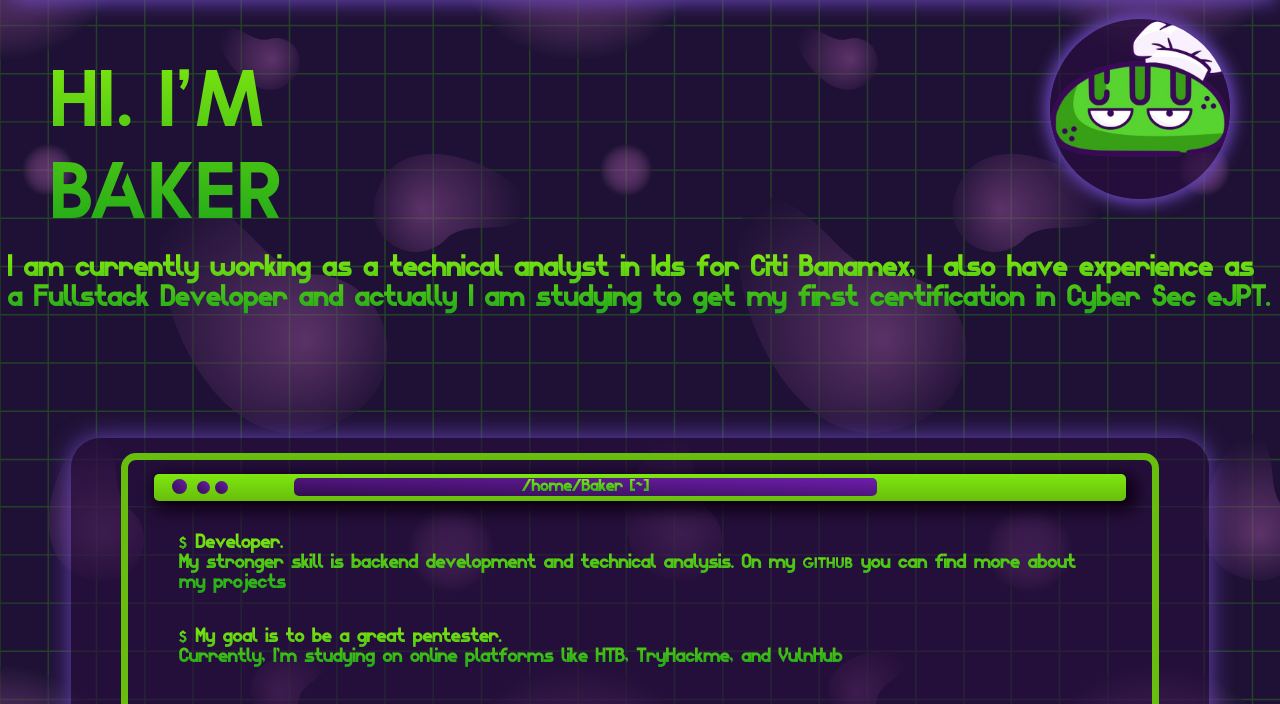
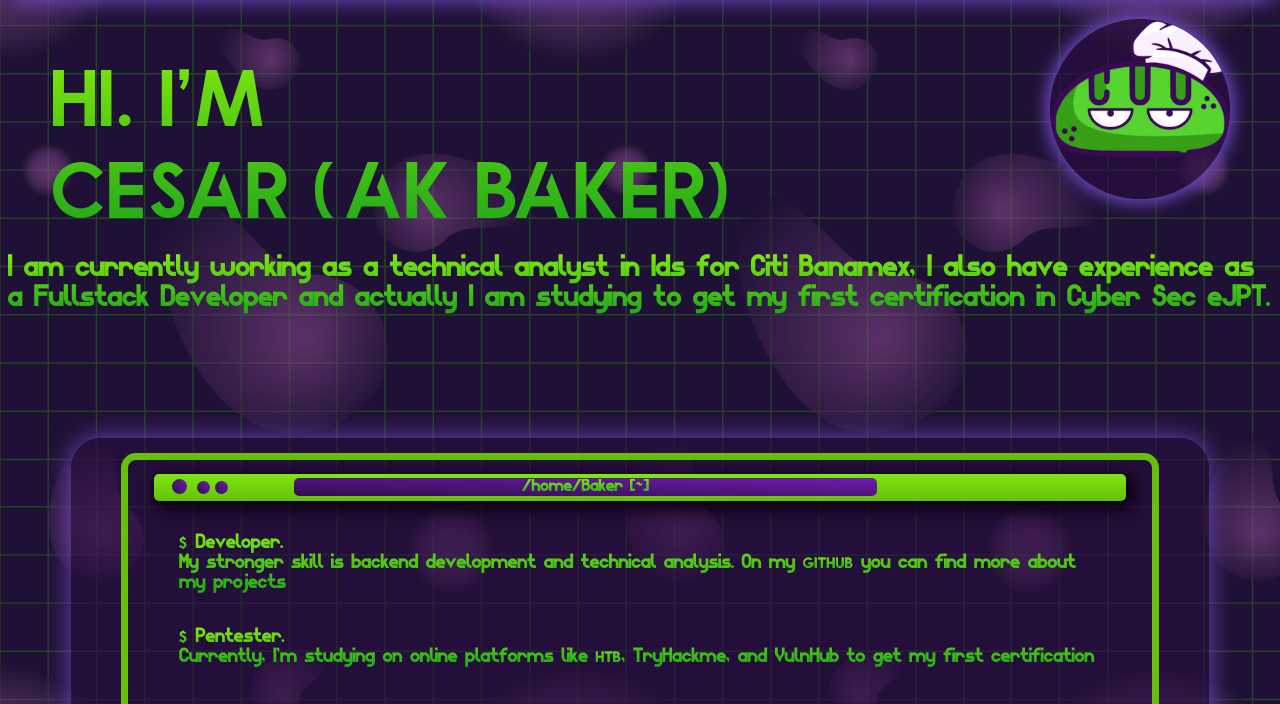
Before and after one commit to CesarGBkR/CesarGBkR.github.io, a website: page index.html in a window 1280 px wide. Shown: the part 71-775 px from the top of the page. Drawn offline with Linux system fonts and the light colour scheme.

Commit message:
Index update

```diff
--- a/index.html
+++ b/index.html
@@ -19,7 +19,7 @@
             </div>
         </nav>
         <div>
-            <h1 class="welcome">Hi. I'm <br>Baker</h1>
+            <h1 class="welcome">Hi. I'm <br>Cesar (ak Baker)</h1>
         </div>
         <img class="Cesar" src="./assets/Files/Cesar.jpg" alt="My picture">
     </header>
@@ -51,9 +51,9 @@
                     </div>
                     <div class="webDiv ctfDiv">
                         <span>
-                            <a href="https://app.hackthebox.com/profile/877341"class="link">$</a> My goal is to be a great pentester. <br>
+                            <a href="https://app.hackthebox.com/profile/877341"class="link">$</a> Pentester. <br>
                             Currently, I'm studying on online platforms like
-                            HTB, TryHackme, and VulnHub
+                            <a href="https://app.hackthebox.com/profile/877341" class="link">HTB</a>, TryHackme, and VulnHub to get my first certification
                         </span>
                     </div>
                     <div class="webDiv designeDiv">
```
